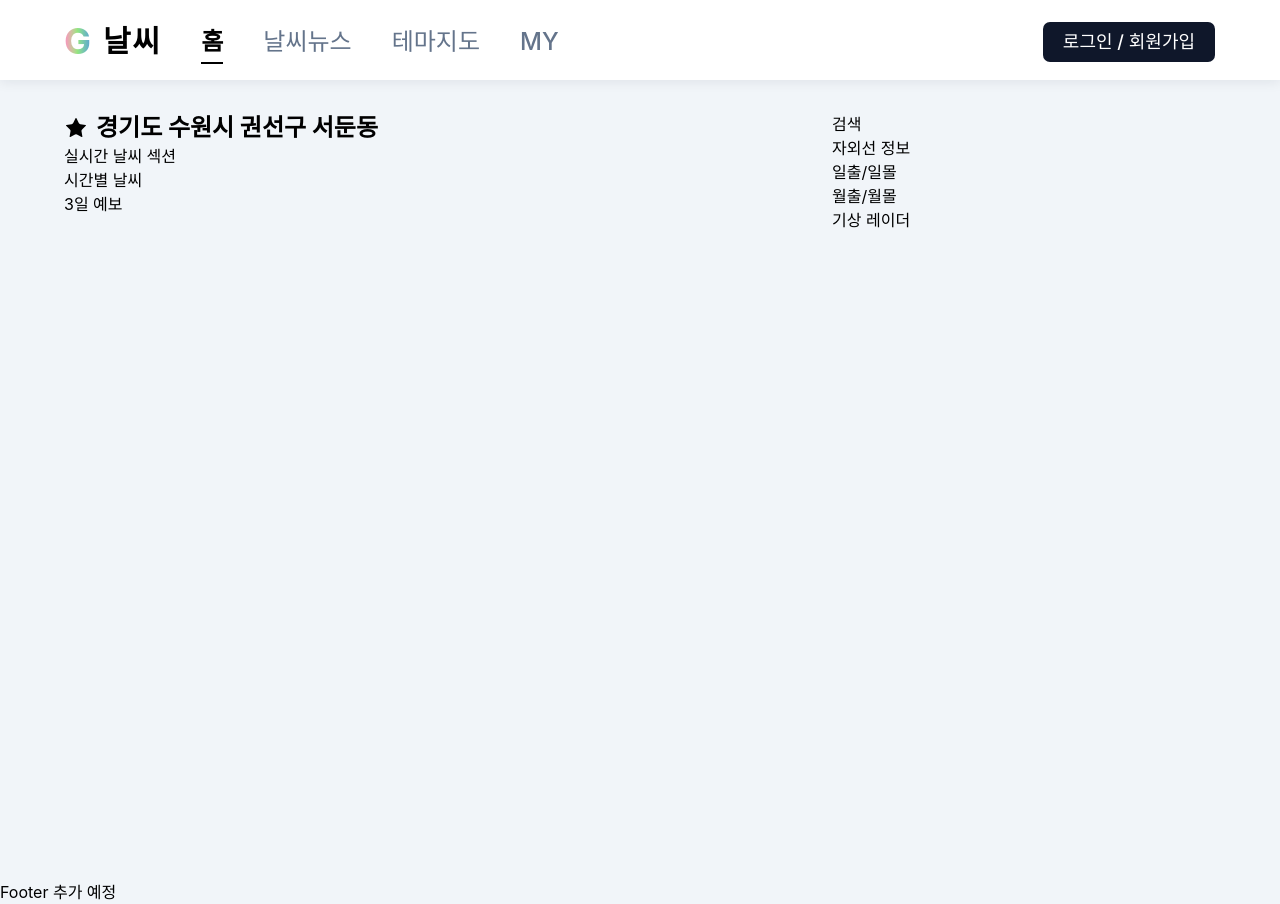
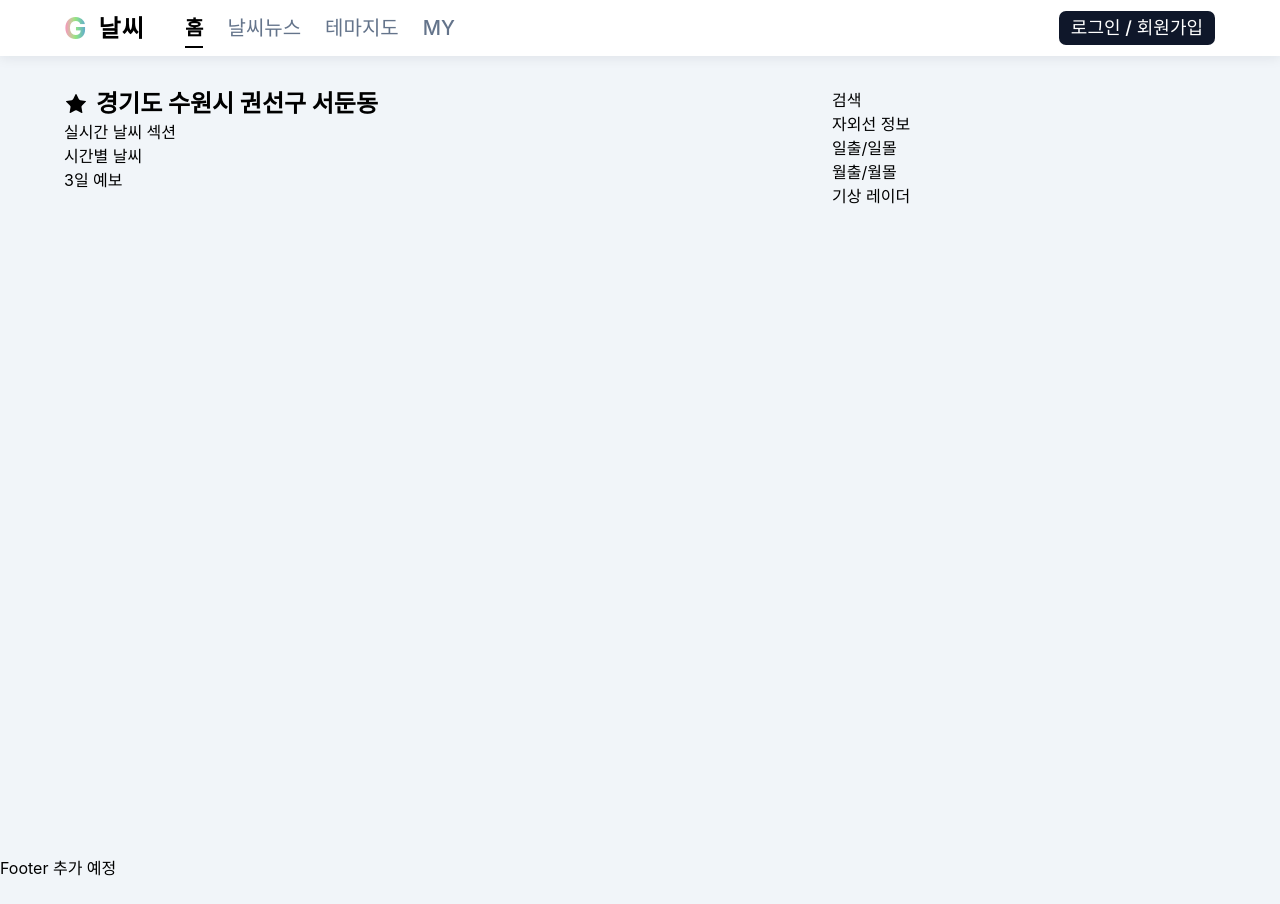
Before and after one commit to G-NooN-in-Dev/gnoon-in-weather, a Next.js app in the folder apps/web/: page / in a window 1280 px wide. After the commit the page ends 880 px from the top, so only its background shows below. Built offline with nearby package versions, Linux system fonts and the light colour scheme; a web font is replaced by a local one.

Commit message:
chore/style: 헤더 사이즈 축소

```diff
--- a/apps/web/app/layout.tsx
+++ b/apps/web/app/layout.tsx
@@ -17,7 +17,7 @@ export const metadata: Metadata = {
 function RootLayout({ children }: PropsWithChildren) {
 	return (
 		<html lang="ko" className="h-full antialiased">
-			<body className="bg-grayscale-100 flex min-h-full w-full flex-col pt-20">
+			<body className="bg-grayscale-100 flex min-h-full w-full flex-col pt-14">
 				<Header />
 				{children}
 				<Footer />
--- a/apps/web/components/header.tsx
+++ b/apps/web/components/header.tsx
@@ -7,15 +7,14 @@ import Nav from './nav'
 function Header() {
 	return (
 		<header className="shadow-soft z-sticky fixed inset-x-0 top-0 bg-white">
-			<div className="max-w-content container mx-auto flex h-20 w-full items-center justify-between">
-				<div className="flex items-center gap-10">
+			<div className="max-w-content container mx-auto flex h-14 w-full items-center justify-between">
+				<div className="items-base flex gap-10">
 					<Logo />
 					<Nav />
 				</div>
-				{/* TODO - 로그인/회원가입 */}
-				<div className="mt-1">
+				<div>
 					<Link href="/sign-in">
-						<Button className="cursor-pointer p-5 text-lg">로그인 / 회원가입</Button>
+						<Button className="cursor-pointer p-3 text-lg">로그인 / 회원가입</Button>
 					</Link>
 				</div>
 			</div>
--- a/apps/web/components/logo.tsx
+++ b/apps/web/components/logo.tsx
@@ -4,12 +4,12 @@ function Logo() {
 	return (
 		<div className="flex items-baseline gap-3">
 			<Link href="/" className="inline-block" aria-label="G-NooN 메인으로 이동">
-				<span className="inline-block translate-y-0.5 bg-linear-to-r from-(--color-red) via-(--color-green) to-(--color-blue-700) bg-clip-text text-4xl leading-none font-bold text-transparent">
+				<span className="inline-block translate-y-0.5 bg-linear-to-r from-(--color-red) via-(--color-green) to-(--color-blue-700) bg-clip-text text-3xl leading-none font-bold text-transparent">
 					G
 				</span>
 			</Link>
 			<Link href="/" className="inline-block" aria-label="날씨 메인으로 이동">
-				<span className="text-3xl font-bold tracking-wider">날씨</span>
+				<span className="text-2xl font-bold tracking-wider">날씨</span>
 			</Link>
 		</div>
 	)
--- a/apps/web/components/nav.tsx
+++ b/apps/web/components/nav.tsx
@@ -20,7 +20,7 @@ function Nav() {
 	const pathname = usePathname()
 
 	return (
-		<nav className="text-grayscale-500 flex items-center gap-10 pt-1 text-2xl font-medium">
+		<nav className="text-grayscale-500 flex items-center gap-6 text-xl font-medium">
 			{NAV_ITEMS.map((item) => {
 				const { href, label } = item
 				const active = isNavActive(pathname, href)
```
